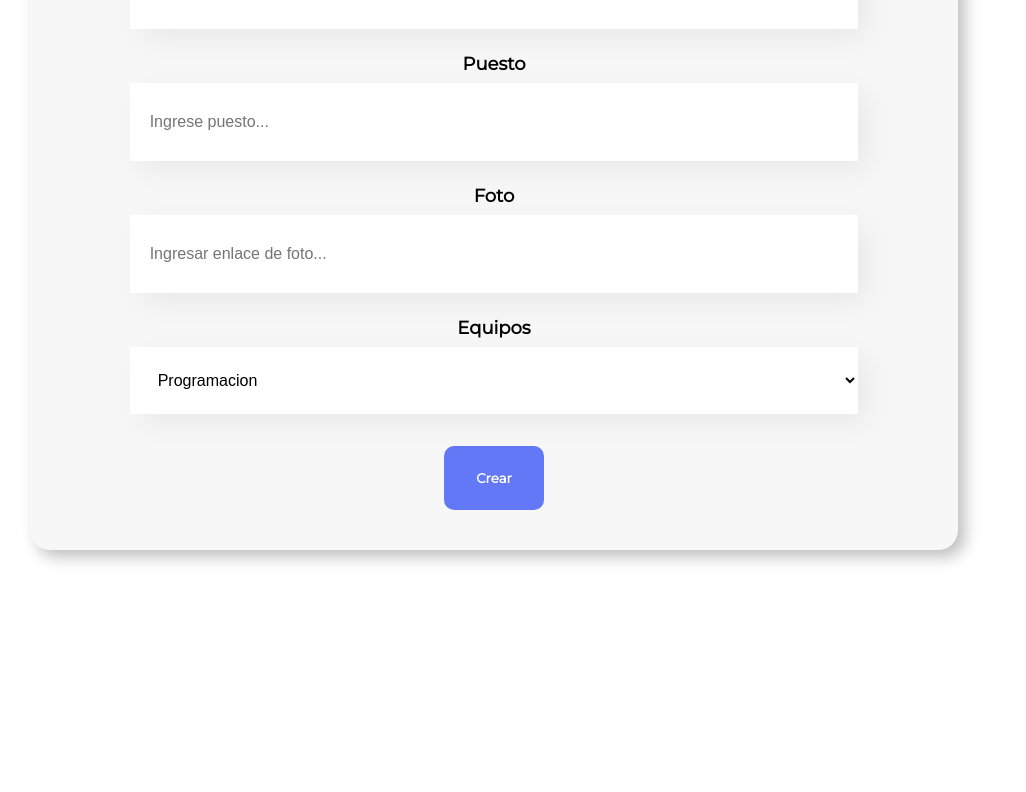
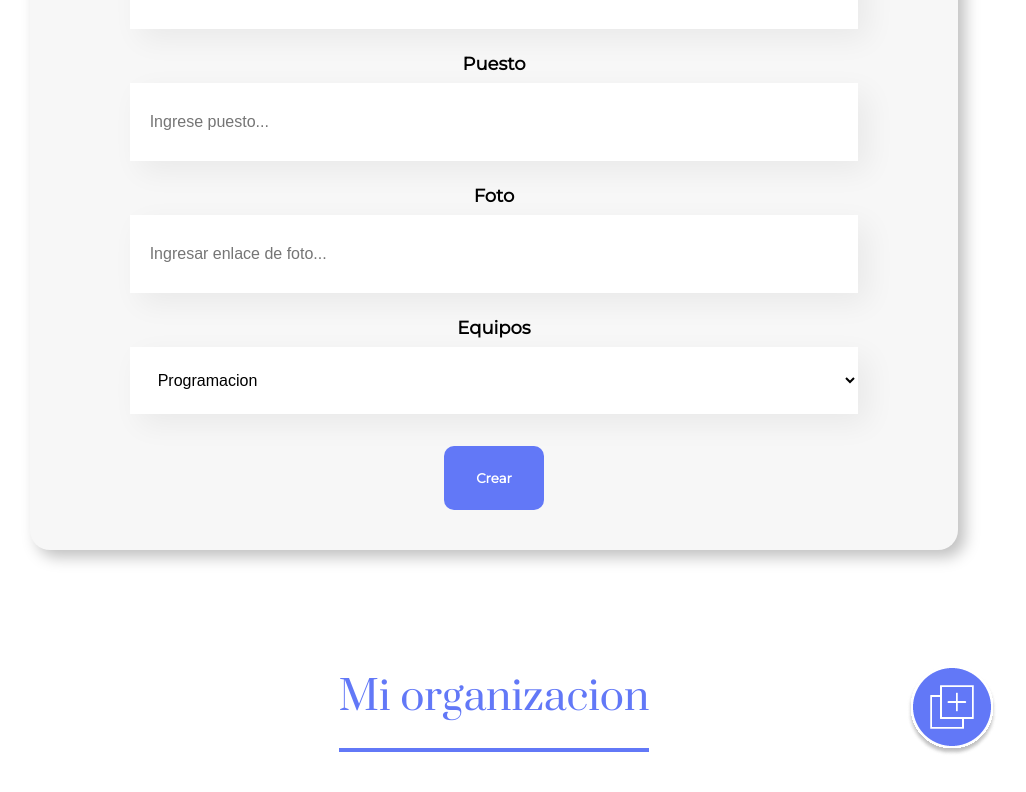
Before and after one commit to magoMercurio/org, a React (Create React App) app: page / in a window 1280 px wide. Shown: the part 764-1556 px from the top of the page, without its empty margins (146-1172 px from the left). Before the commit the page ends 1394 px from the top, so only its background shows below. Built offline with nearby package versions, Linux system fonts and the light colour scheme.

Commit message:
add img add.png MiOrg component

```diff
--- a/src/App.js
+++ b/src/App.js
@@ -1,6 +1,7 @@
 import './App.css';
 import Header from './componentes/Header/Header';
 import Formulario from './componentes/formulario/Formulario.js';
+import MiOrg from './componentes/MiOrg';
 
 
 function App() {
@@ -9,6 +10,7 @@ function App() {
     <div className="App">
       <Header />
       <Formulario />
+      <MiOrg/>
     </div>
   );
 }
--- /dev/null
+++ b/src/componentes/MiOrg/MiOrg.css
@@ -0,0 +1,20 @@
+.orgSection {
+  width: 100%;
+  display: flex;
+  justify-content: center;
+  align-items: center;
+}
+
+.title {
+  color: #6278f7;
+  font-size: 40px;
+  font-weight: 400;
+  padding-bottom: 24px;
+  border-bottom: 4px solid #6278f7;
+}
+
+.orgSection img {
+  position: absolute;
+  right: 10%;
+  cursor: pointer;
+}
--- /dev/null
+++ b/src/componentes/MiOrg/index.js
@@ -0,0 +1,21 @@
+import { useState } from 'react'
+import './MiOrg.css'
+
+const MiOrg = () => {
+
+  const [mostrar, setMostrar] = useState(true)
+
+  const manejarClick = () => {
+    console.log('mostrar/ocultar elemento')
+
+    setMostrar(!mostrar)
+  }
+
+  return <section className="orgSection" >
+    <h3 className='title'>Mi organizacion</h3>
+    <img src="/img/add.png" alt="add" onClick={manejarClick}/>
+
+  </section>
+}
+
+export default MiOrg
```
Also changed, not shown: public/img/add.png (added).
